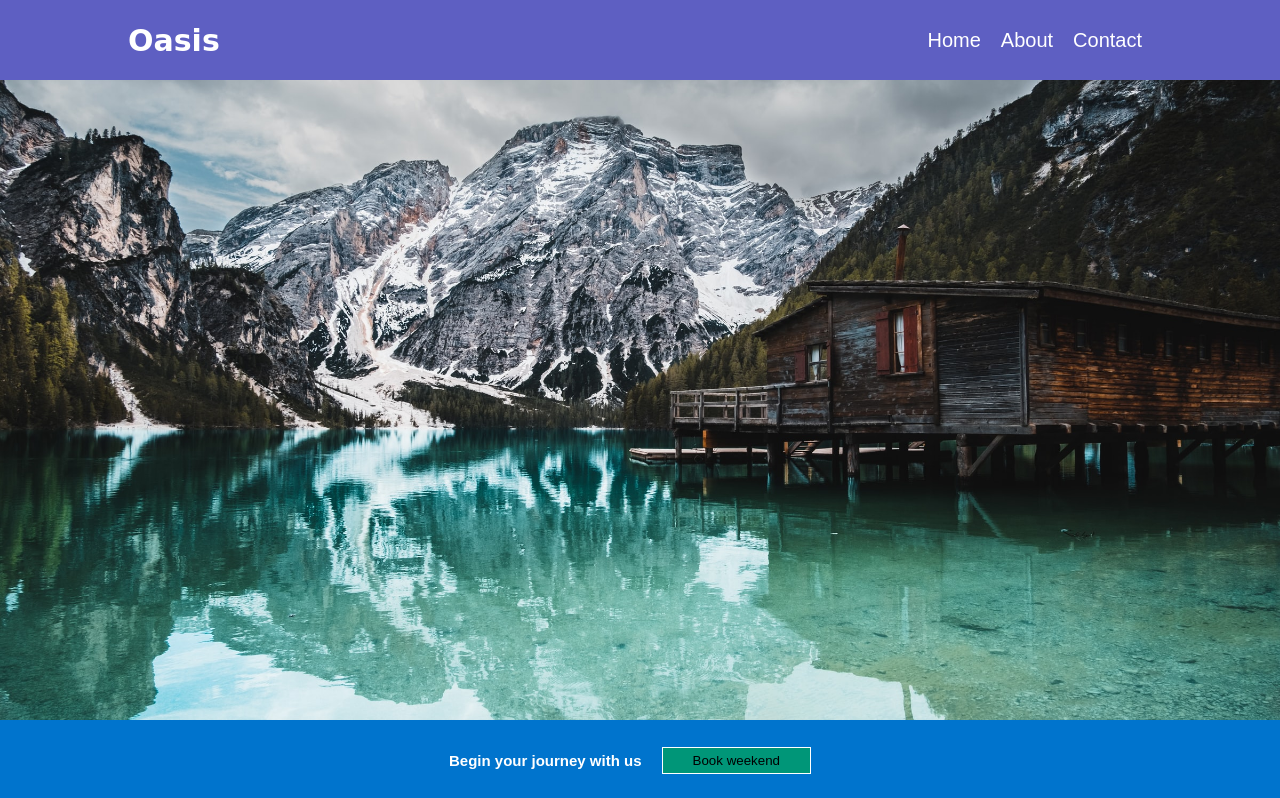
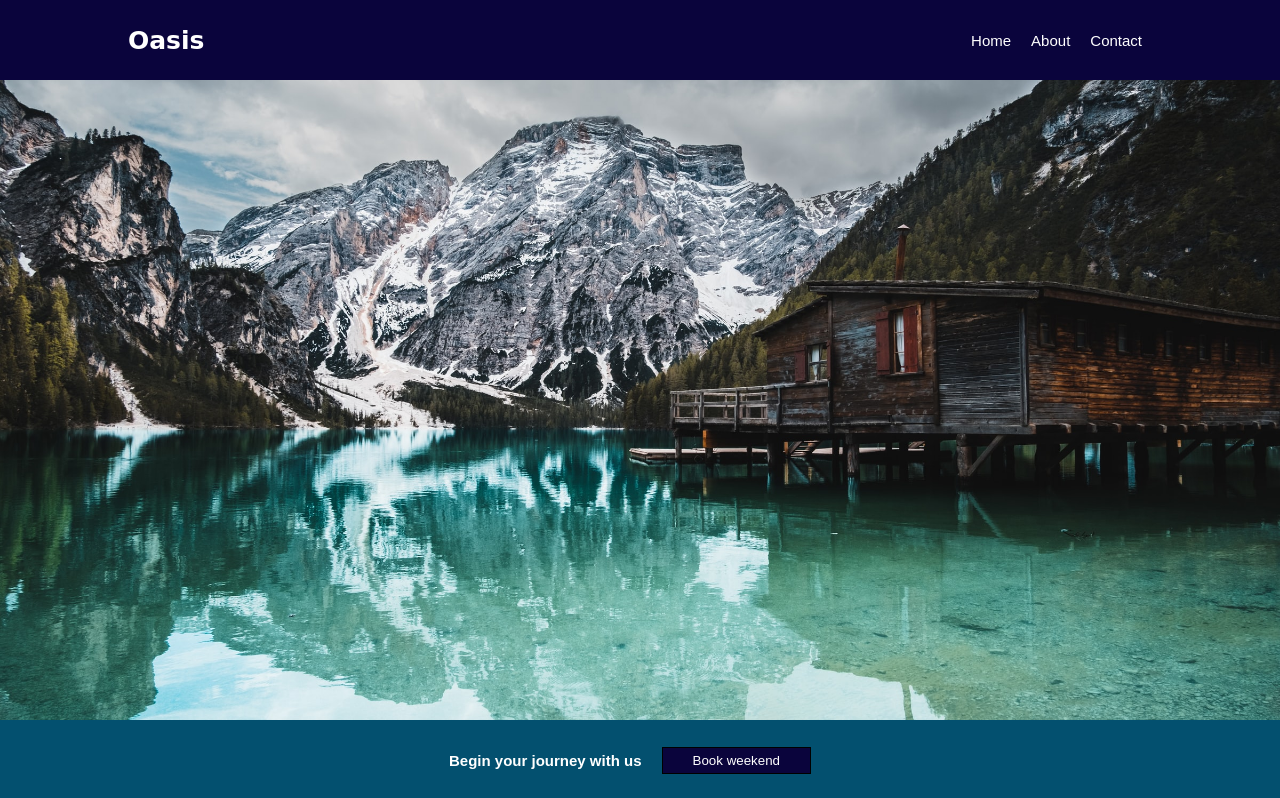
Before and after one commit to juniorafter30/MountainResidence, a plain HTML site: page index.html in a window 1280 px wide. Shown: the top 798 px of the page. Drawn offline with Linux system fonts and the light colour scheme; a web font is replaced by a local one.

Commit message:
css changes

```diff
--- a/style.css
+++ b/style.css
@@ -13,7 +13,7 @@ html {
 
 /* Navbar styling */
 header {
-  background: #5e5fc2;
+  background: #0a043c;
 }
 nav {
   width: 80%;
@@ -32,14 +32,14 @@ nav a {
 }
 
 nav h1 {
-  font-size: 3rem;
+  font-size: 2.5rem;
   font-family: "Potta One", cursive;
 }
 
 nav li {
   list-style: none;
   padding: 1rem;
-  font-size: 2rem;
+  font-size: 1.5rem;
 }
 
 nav ul {
@@ -73,21 +73,22 @@ nav ul {
   display: flex;
   align-items: center;
   justify-content: center;
-  background: #0074cd;
+  background: #03506f;
   color: white;
 }
 
 #book button {
   margin: 2rem;
-  background: #009678;
-  border: 1px solid white;
+  background: #0a043c;
+  border: 1px solid black;
   padding: 0.5rem 3rem;
   cursor: pointer;
   font-family: "Potta One", sans-serif;
+  color: white;
 }
 #book button:hover {
-  background: rgb(51, 44, 44);
-  color: white;
+  background: #ffe3de;
+  color: black;
   transition: all 0.5s ease;
 }
 
```
